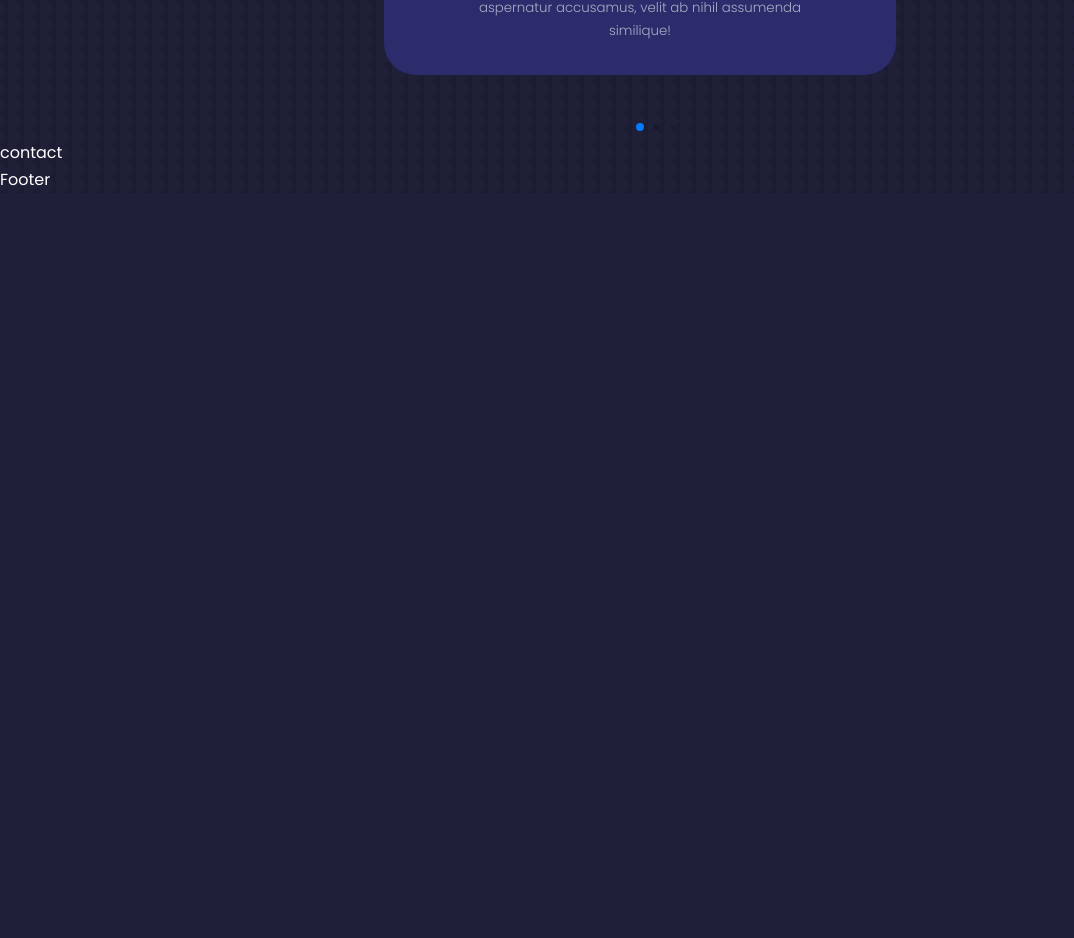
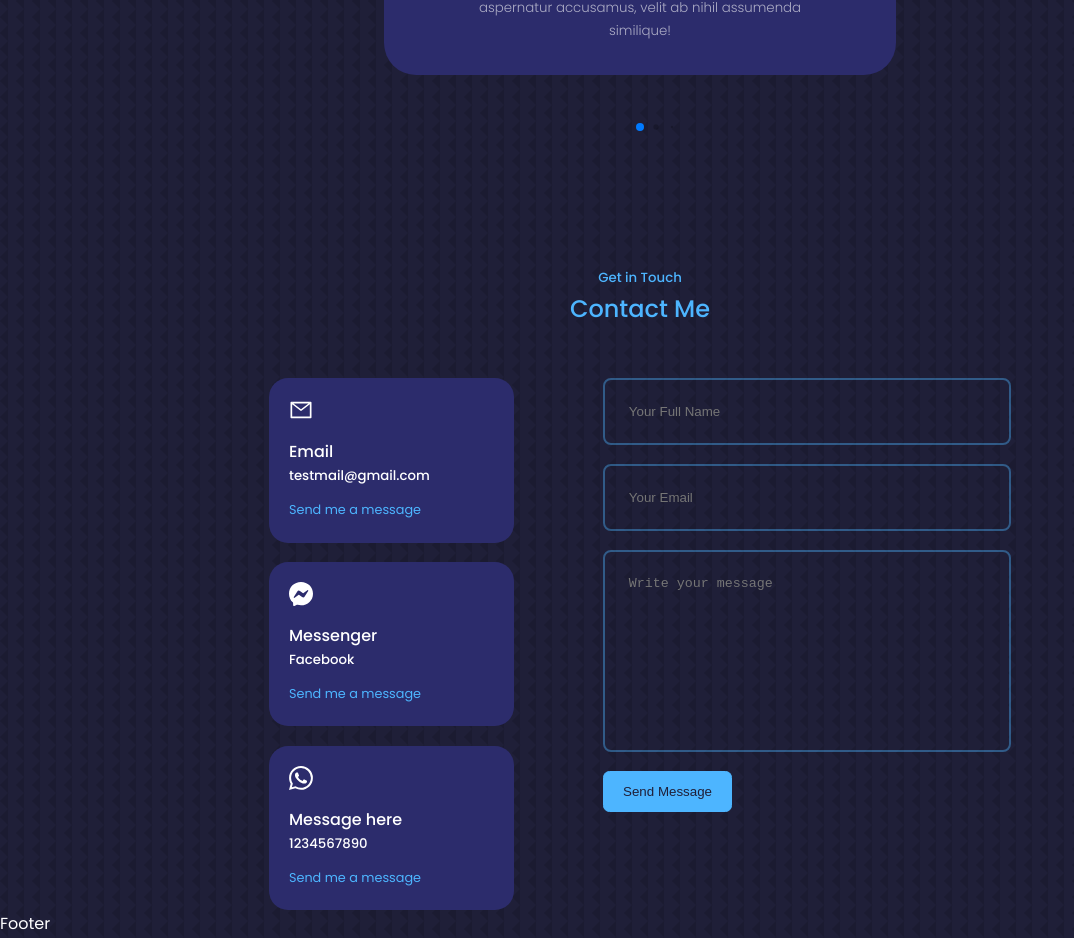
Before and after one commit to tribanj/newPortfolioDesign, a React (Create React App) app: page / in a window 1280 px wide. Shown: the part 4935-5873 px from the top of the page, without its empty margins (0-1074 px from the left). Before the commit the page ends 5128 px from the top, so only its background shows below. Built offline with nearby package versions, Linux system fonts and the light colour scheme.

Commit message:
contact section is completed

```diff
--- a/package.json
+++ b/package.json
@@ -6,6 +6,7 @@
     "@testing-library/jest-dom": "^5.17.0",
     "@testing-library/react": "^13.4.0",
     "@testing-library/user-event": "^13.5.0",
+    "emailjs-com": "^3.2.0",
     "react": "^18.2.0",
     "react-dom": "^18.2.0",
     "react-icons": "^4.10.1",
--- a/src/components/contacts/Contact.jsx
+++ b/src/components/contacts/Contact.jsx
@@ -1,9 +1,102 @@
-import React from 'react'
-import './contact.css'
+import React, { useRef } from "react";
+import "./contact.css";
+import emailjs from "emailjs-com";
+import { AiOutlineMail } from "react-icons/ai";
+import { BsMessenger, BsWhatsapp } from "react-icons/bs";
 const Contact = () => {
+  const form = useRef();
+
+  const sendEmail = (e) => {
+    e.preventDefault();
+
+    emailjs
+      .sendForm(
+        "service_aryw26q",
+        "template_wwtdc1l",
+        form.current,
+        "A454Mioe1Zr7nTb5v"
+      )
+      .then(
+        (result) => {
+          console.log(result.text);
+        },
+        (error) => {
+          console.log(error.text);
+        }
+      );
+    e.target.reset();
+    alert("Message Sent Successfully");
+  };
+
   return (
-    <div>contact</div>
-  )
-}
+    <section id="contact">
+      <h5>Get in Touch</h5>
+      <h2>Contact Me</h2>
 
-export default Contact
+      <div className="container contact__container">
+        <div className="contact__options">
+          <article className="contact__option">
+            <AiOutlineMail className="contact__option-icon" />
+            <h4>Email</h4>
+            <h5>testmail@gmail.com</h5>
+            <a
+              href="mailto:testmail@gmail.com"
+              target="_blank"
+              rel="noreferrer"
+            >
+              Send me a message
+            </a>
+          </article>
+          <article className="contact__option">
+            <BsMessenger className="contact__option-icon" />
+
+            <h4>Messenger</h4>
+            <h5>Facebook</h5>
+            <a
+              href="http://m.me/profile.php?id=100051992145488"
+              target="_blank"
+              rel="noreferrer"
+            >
+              Send me a message
+            </a>
+          </article>
+          <article className="contact__option">
+            <BsWhatsapp className="contact__option-icon" />
+            <h4>Message here</h4>
+            <h5>1234567890</h5>
+            <a
+              href="http://api.whatsapp.com/send?phone=7705826056"
+              target="_blank"
+              rel="noreferrer"
+            >
+              Send me a message
+            </a>
+          </article>
+        </div>
+
+        {/* End OF CONTACT OPTION  */}
+
+        <form ref={form} onSubmit={sendEmail}>
+          <input
+            type="text"
+            name="name"
+            placeholder="Your Full Name"
+            required
+          />
+          <input type="email" name="email" placeholder="Your Email" required />
+          <textarea
+            name="message"
+            rows="10"
+            placeholder="Write your message"
+            required
+          ></textarea>
+          <button className="btn btn-primary" type="submit">
+            Send Message
+          </button>
+        </form>
+      </div>
+    </section>
+  );
+};
+
+export default Contact;
--- a/src/components/contacts/contact.css
+++ b/src/components/contacts/contact.css
@@ -0,0 +1,69 @@
+.container.contact__container {
+    width: 58%;
+    display: grid;
+    grid-template-columns: 33% 55%;
+    gap: 12%;
+}
+
+.contact__options {
+    display: flex;
+    flex-direction: column;
+    gap: 1.2rem;
+}
+
+.contact__option {
+    background: var(--color-bg-variant);
+    padding: 1.2rem;
+    border-radius: 1.2rem;
+    border: 1px solid transparent;
+    transition: var(--transition);
+}
+
+.contact__option:hover {
+    background: transparent;
+    border-color: var(--color-primary-variant);
+}
+
+.contact__option-icon {
+    font-size: 1.5rem;
+    margin-bottom: 0.5rem;
+
+}
+
+.contact__option a {
+    margin-top: 0.7rem;
+    display: inline-block;
+    font-size: 0.8rem;
+}
+
+/* form Styling Start here  */
+
+form {
+    display: flex;
+    flex-direction: column;
+    gap: 1.2rem;
+}
+
+input,
+textarea {
+    width: 100%;
+    padding: 1.5rem;
+    border-radius: 0.5rem;
+    background: transparent;
+    border: 2px solid var(--color-primary-variant);
+    resize: none;
+    color: var(--color-white);
+}
+
+@media screen and (max-width:1024px) {
+    .container.contact__container {
+        grid-template-columns: 1fr;
+        gap: 2rem;
+    }
+}
+
+@media screen and (max-width:600px) {
+    .container.contact__container {
+        width: var(--container-width-sm);
+    }
+}
```
Also changed, not shown: 1 other file (tests, documents, lock files or other folders).
